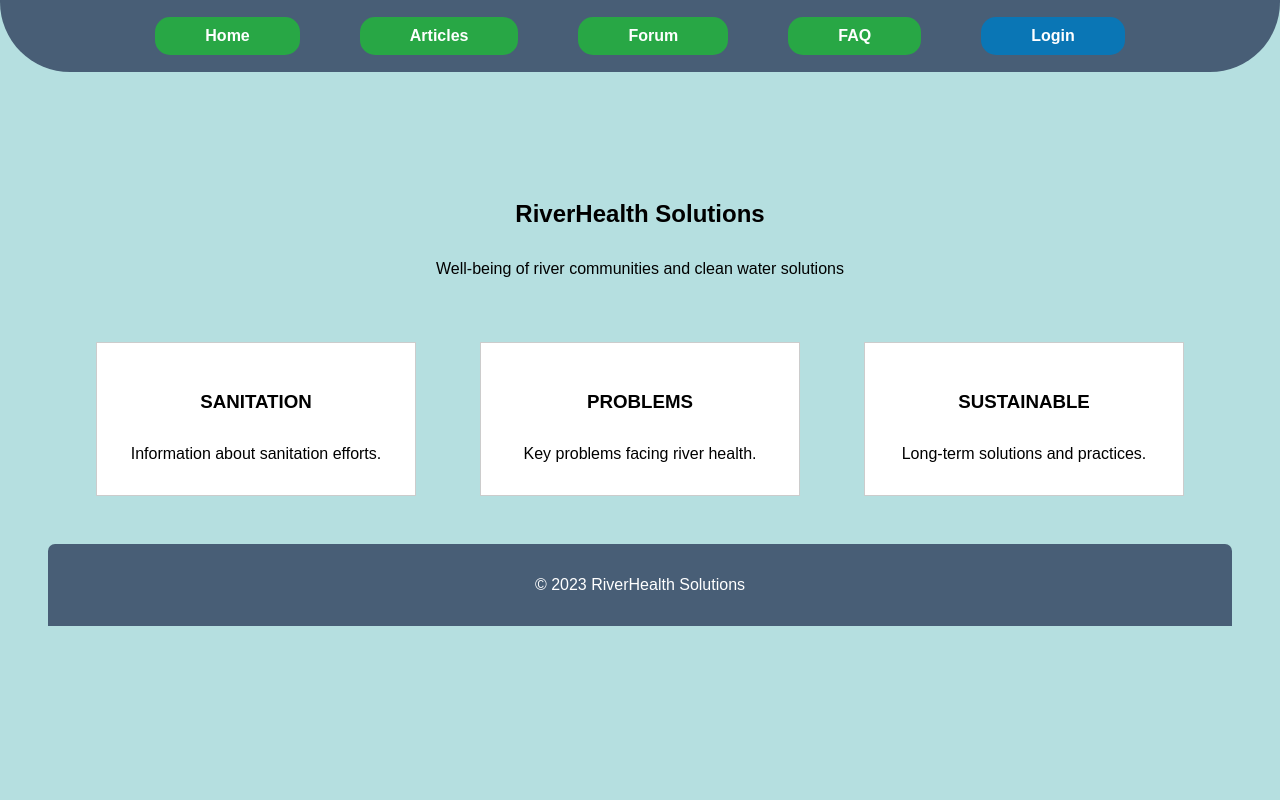
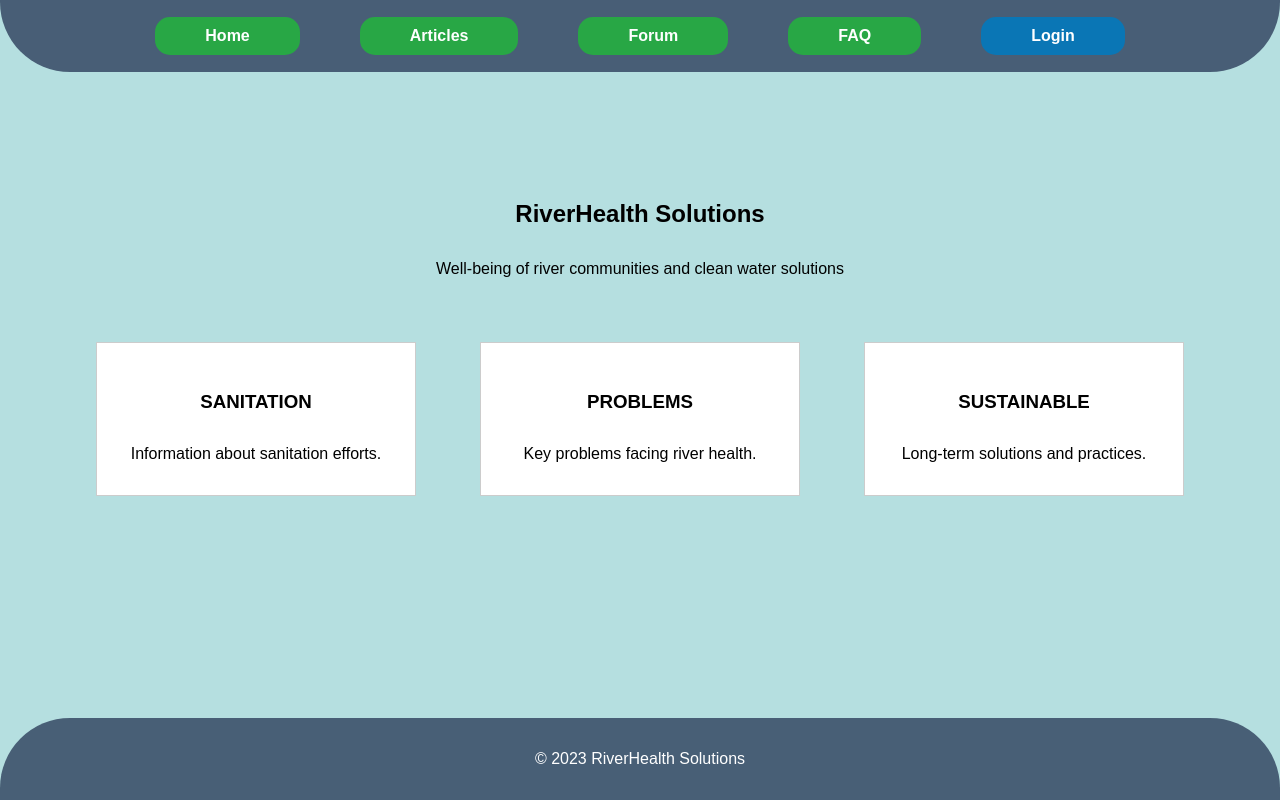
Before and after one commit to PlaceholderOrgan/TPP-foundation, a React (Create React App) app: page / in a window 1280 px wide. Built offline with nearby package versions, Linux system fonts and the light colour scheme.

Commit message:
made the footer foot

```diff
--- a/src/styles/styles.css
+++ b/src/styles/styles.css
@@ -21,8 +21,15 @@ header {
   height: 40px;
 }
 footer {
-  border-top-left-radius: 7px;
-  border-top-right-radius: 7px;
+  border-top-left-radius: 70px;
+  border-top-right-radius: 70px;
+  display: flex;
+  justify-content: center;
+  align-items: center;
+  position: fixed;
+  bottom: 0;
+  left: 0;
+  right: 0;
 }
 
 main {
```
